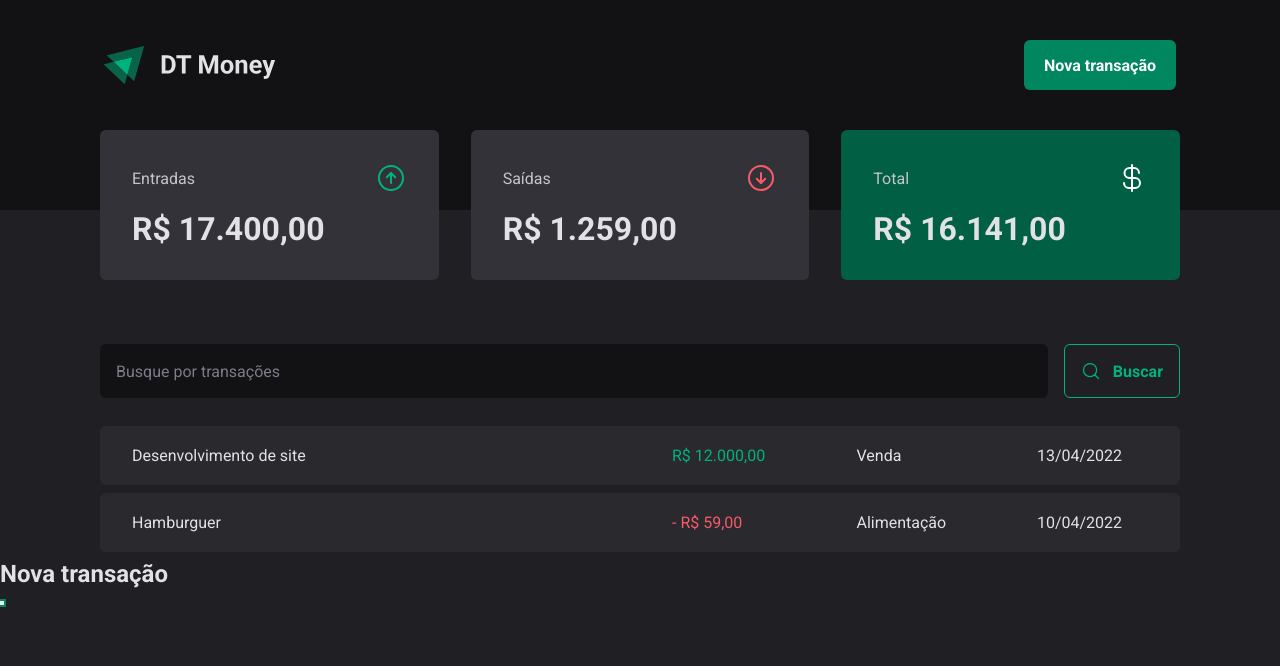
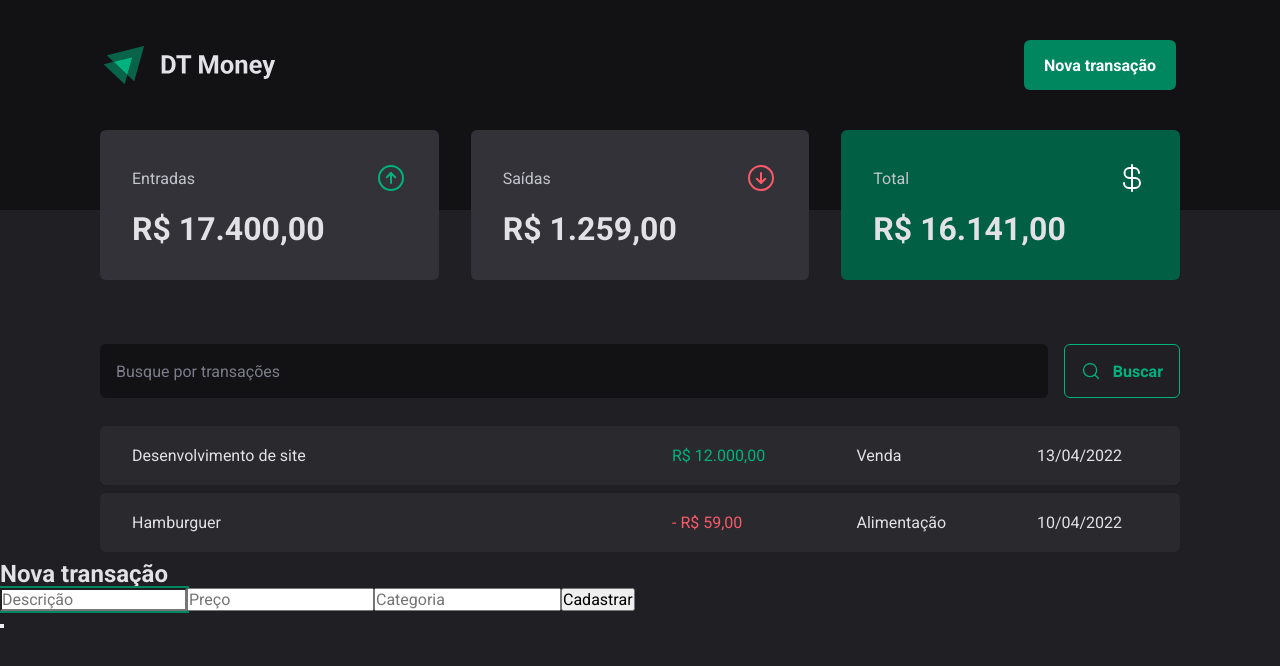
Before and after one commit to daviaxs/dt-money, a React (Vite) app: page / in a window 1280 px wide. Both pictures are taken after a click on the button "Nova transação". Shown: the top 666 px of the page. Built offline with nearby package versions, Linux system fonts and the light colour scheme.

Commit message:
Created NewTransactionModal component

```diff
--- a/src/shared/components/Header/index.tsx
+++ b/src/shared/components/Header/index.tsx
@@ -1,6 +1,7 @@
 import * as Dialog from '@radix-ui/react-dialog'
 
 import logoImg from '../../assets/logo.svg'
+import { NewTransactionModal } from '../NewTransactionModal'
 import { HeaderContainer, HeaderContent, NewTransactionButton } from './styles'
 
 export function Header() {
@@ -12,14 +13,7 @@ export function Header() {
           <Dialog.Trigger asChild>
             <NewTransactionButton>Nova transação</NewTransactionButton>
           </Dialog.Trigger>
-          <Dialog.Portal>
-            <Dialog.Overlay />
-
-            <Dialog.Content>
-              <Dialog.Title>Nova transação</Dialog.Title>
-              <Dialog.Close />
-            </Dialog.Content>
-          </Dialog.Portal>
+          <NewTransactionModal />
         </Dialog.Root>
       </HeaderContent>
     </HeaderContainer>
--- /dev/null
+++ b/src/shared/components/NewTransactionModal/index.tsx
@@ -0,0 +1,24 @@
+import * as Dialog from '@radix-ui/react-dialog'
+import { Content, Overlay } from './styles'
+
+export function NewTransactionModal() {
+  return (
+    <Dialog.Portal>
+      <Overlay />
+
+      <Content>
+        <Dialog.Title>Nova transação</Dialog.Title>
+
+        <form action="">
+          <input type="text" placeholder="Descrição" required />
+          <input type="number" placeholder="Preço" required />
+          <input type="text" placeholder="Categoria" required />
+
+          <button type="submit">Cadastrar</button>
+        </form>
+
+        <Dialog.Close />
+      </Content>
+    </Dialog.Portal>
+  )
+}
--- /dev/null
+++ b/src/shared/components/NewTransactionModal/styles.ts
@@ -0,0 +1,6 @@
+import * as Dialog from '@radix-ui/react-dialog'
+import { styled } from 'styled-components'
+
+export const Overlay = styled(Dialog.Overlay)``
+
+export const Content = styled(Dialog.Content)``
```
